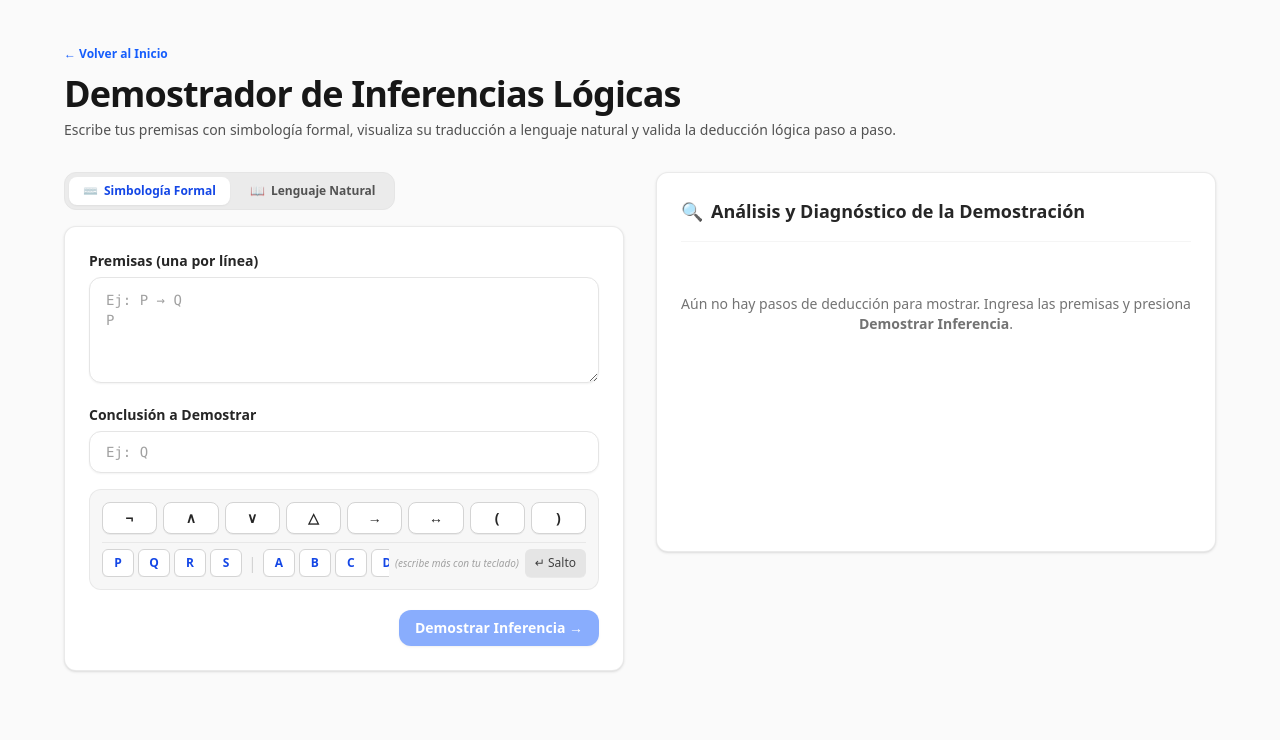
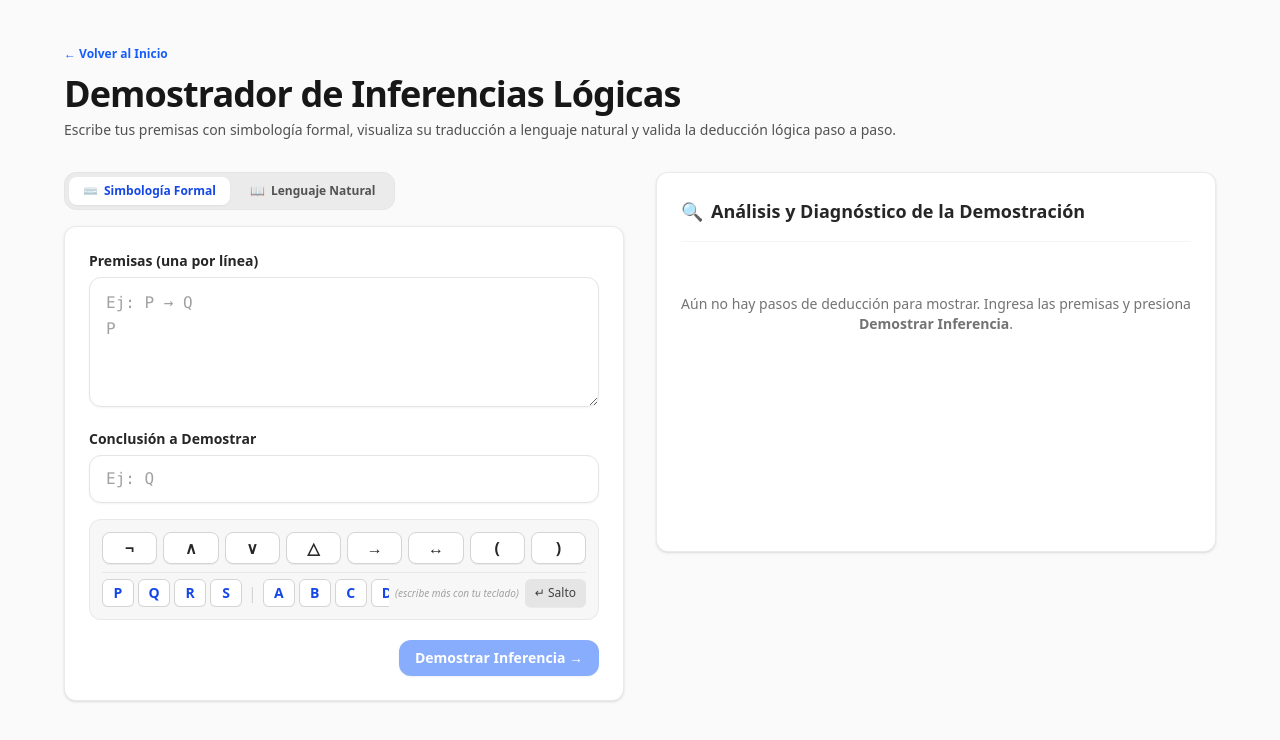
Before and after one commit to EnriDiazCayaca/logica_simbolica_global, a Vue app: page /inferencias in a window 1280 px wide. Shown: the top 740 px of the page. Built offline with nearby package versions, Linux system fonts and the light colour scheme.

Commit message:
fix: standardize font scaling for symbols and show syntax errors only on submission

```diff
--- a/src/components/inferencias/FormularioInferencia.vue
+++ b/src/components/inferencias/FormularioInferencia.vue
@@ -2,7 +2,6 @@
 import { ref, computed, nextTick, watch } from 'vue'
 import type { InferenciaRequest } from '@/types/inferencias'
 import Button from '@/components/ui/Button.vue'
-import { AlertCircle } from '@lucide/vue'
 
 const props = defineProps<{
   isLoading: boolean
@@ -75,32 +74,6 @@ const normalizarSintaxis = (linea: string): string => {
     .replace(/\s+/g, ' ')
     .trim()
 }
-
-/**
- * Validador en tiempo real (Linter para paréntesis no balanceados)
- */
-const advertenciasSintaxis = computed<string[]>(() => {
-  const advertencias: string[] = []
-  const lineas = premisasText.value.split('\n').filter((l) => l.trim() !== '')
-
-  lineas.forEach((linea, idx) => {
-    const izq = (linea.match(/\(/g) || []).length
-    const der = (linea.match(/\)/g) || []).length
-    if (izq !== der) {
-      advertencias.push(`Premisa ${idx + 1}: paréntesis sin cerrar (${izq} abiertos vs ${der} cerrados).`)
-    }
-  })
-
-  if (conclusionText.value.trim()) {
-    const izqC = (conclusionText.value.match(/\(/g) || []).length
-    const derC = (conclusionText.value.match(/\)/g) || []).length
-    if (izqC !== derC) {
-      advertencias.push(`Conclusión: paréntesis sin cerrar (${izqC} abiertos vs ${derC} cerrados).`)
-    }
-  }
-
-  return advertencias
-})
 
 /**
  * Conectivos y variables
@@ -219,7 +192,7 @@ const handleSubmit = () => {
         rows="4"
         :disabled="isLoading"
         placeholder="Ej: P → Q&#10;P"
-        class="w-full font-mono text-sm rounded-xl border border-neutral-200 px-4 py-3 placeholder-neutral-400 focus:border-blue-600 focus:outline-none focus:ring-2 focus:ring-blue-500/20 disabled:opacity-50 disabled:cursor-not-allowed bg-white transition-all shadow-xs"
+        class="w-full font-mono text-base rounded-xl border border-neutral-200 px-4 py-3 placeholder-neutral-400 focus:border-blue-600 focus:outline-none focus:ring-2 focus:ring-blue-500/20 disabled:opacity-50 disabled:cursor-not-allowed bg-white transition-all shadow-xs leading-relaxed"
       ></textarea>
     </div>
 
@@ -239,21 +212,8 @@ const handleSubmit = () => {
         type="text"
         :disabled="isLoading"
         placeholder="Ej: Q"
-        class="w-full font-mono text-sm rounded-xl border border-neutral-200 px-4 py-2.5 placeholder-neutral-400 focus:border-blue-600 focus:outline-none focus:ring-2 focus:ring-blue-500/20 disabled:opacity-50 disabled:cursor-not-allowed bg-white transition-all shadow-xs"
+        class="w-full font-mono text-base rounded-xl border border-neutral-200 px-4 py-2.5 placeholder-neutral-400 focus:border-blue-600 focus:outline-none focus:ring-2 focus:ring-blue-500/20 disabled:opacity-50 disabled:cursor-not-allowed bg-white transition-all shadow-xs leading-relaxed"
       />
-    </div>
-
-    <!-- Linter de Sintaxis en Tiempo Real -->
-    <div v-if="advertenciasSintaxis.length > 0" class="p-2.5 bg-amber-50 border border-amber-200 rounded-lg text-xs text-amber-800 space-y-1">
-      <div class="flex items-center gap-1.5 font-bold text-amber-900">
-        <AlertCircle :size="14" />
-        <span>Aviso de sintaxis:</span>
-      </div>
-      <ul class="list-disc list-inside space-y-0.5 text-[11px]">
-        <li v-for="(adv, aIdx) in advertenciasSintaxis" :key="aIdx">
-          {{ adv }}
-        </li>
-      </ul>
     </div>
 
     <!-- Teclado Simbólico Estructurado (2 filas fijas simétricas) -->
@@ -266,7 +226,7 @@ const handleSubmit = () => {
           type="button"
           @mousedown.prevent
           @click="insertarSimbolo(op)"
-          class="h-8 flex items-center justify-center bg-white hover:bg-neutral-50 text-neutral-800 font-bold text-sm rounded-lg border border-neutral-300 shadow-2xs active:scale-95 transition-all cursor-pointer select-none"
+          class="h-8 flex items-center justify-center bg-white hover:bg-neutral-50 text-neutral-800 font-bold text-sm sm:text-base rounded-lg border border-neutral-300 shadow-2xs active:scale-95 transition-all cursor-pointer select-none leading-none"
         >
           {{ op }}
         </button>
@@ -282,7 +242,7 @@ const handleSubmit = () => {
             type="button"
             @mousedown.prevent
             @click="insertarSimbolo(v)"
-            class="h-7 w-7 sm:w-8 flex items-center justify-center bg-white hover:bg-blue-50 text-blue-700 font-bold text-xs rounded-md border border-neutral-300 shadow-2xs hover:border-blue-400 active:scale-95 transition-all cursor-pointer flex-shrink-0 select-none"
+            class="h-7 w-7 sm:w-8 flex items-center justify-center bg-white hover:bg-blue-50 text-blue-700 font-bold text-xs sm:text-sm rounded-md border border-neutral-300 shadow-2xs hover:border-blue-400 active:scale-95 transition-all cursor-pointer flex-shrink-0 select-none leading-none"
           >
             {{ v }}
           </button>
@@ -295,7 +255,7 @@ const handleSubmit = () => {
             type="button"
             @mousedown.prevent
             @click="insertarSimbolo(v)"
-            class="h-7 w-7 sm:w-8 flex items-center justify-center bg-white hover:bg-blue-50 text-blue-700 font-bold text-xs rounded-md border border-neutral-300 shadow-2xs hover:border-blue-400 active:scale-95 transition-all cursor-pointer flex-shrink-0 select-none"
+            class="h-7 w-7 sm:w-8 flex items-center justify-center bg-white hover:bg-blue-50 text-blue-700 font-bold text-xs sm:text-sm rounded-md border border-neutral-300 shadow-2xs hover:border-blue-400 active:scale-95 transition-all cursor-pointer flex-shrink-0 select-none leading-none"
           >
             {{ v }}
           </button>
```
